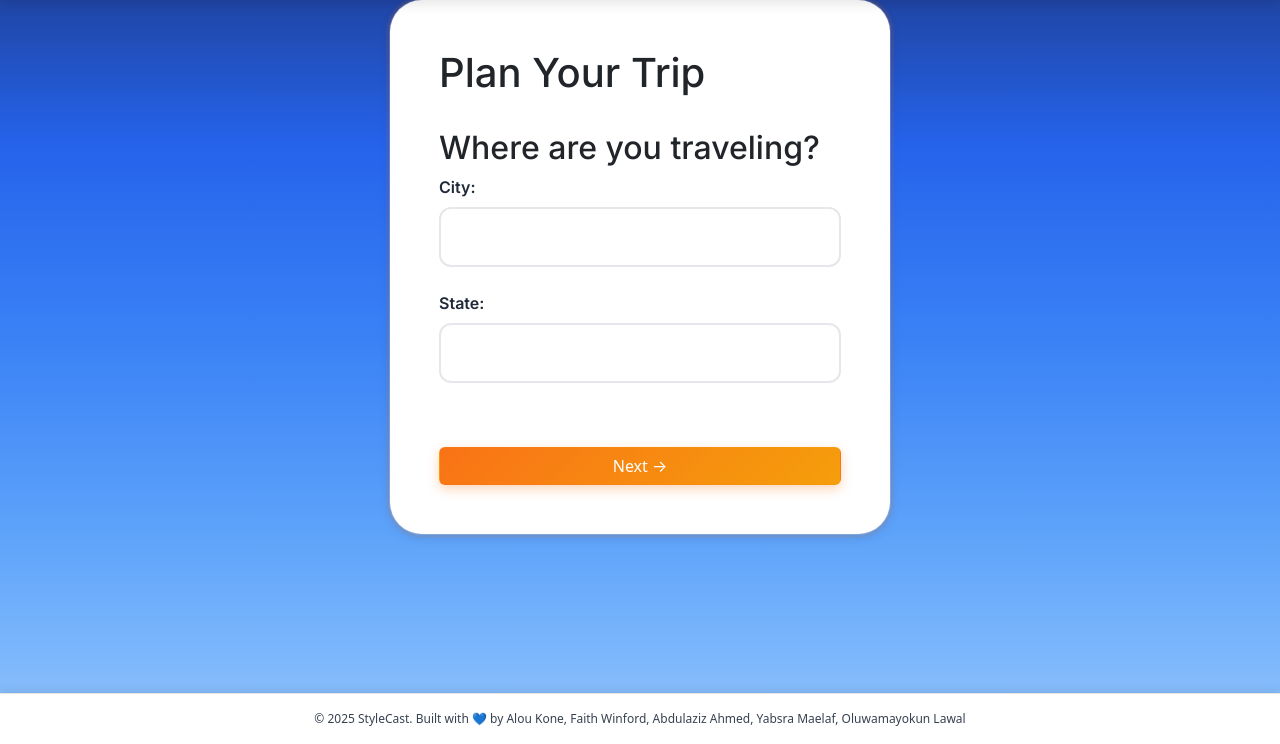
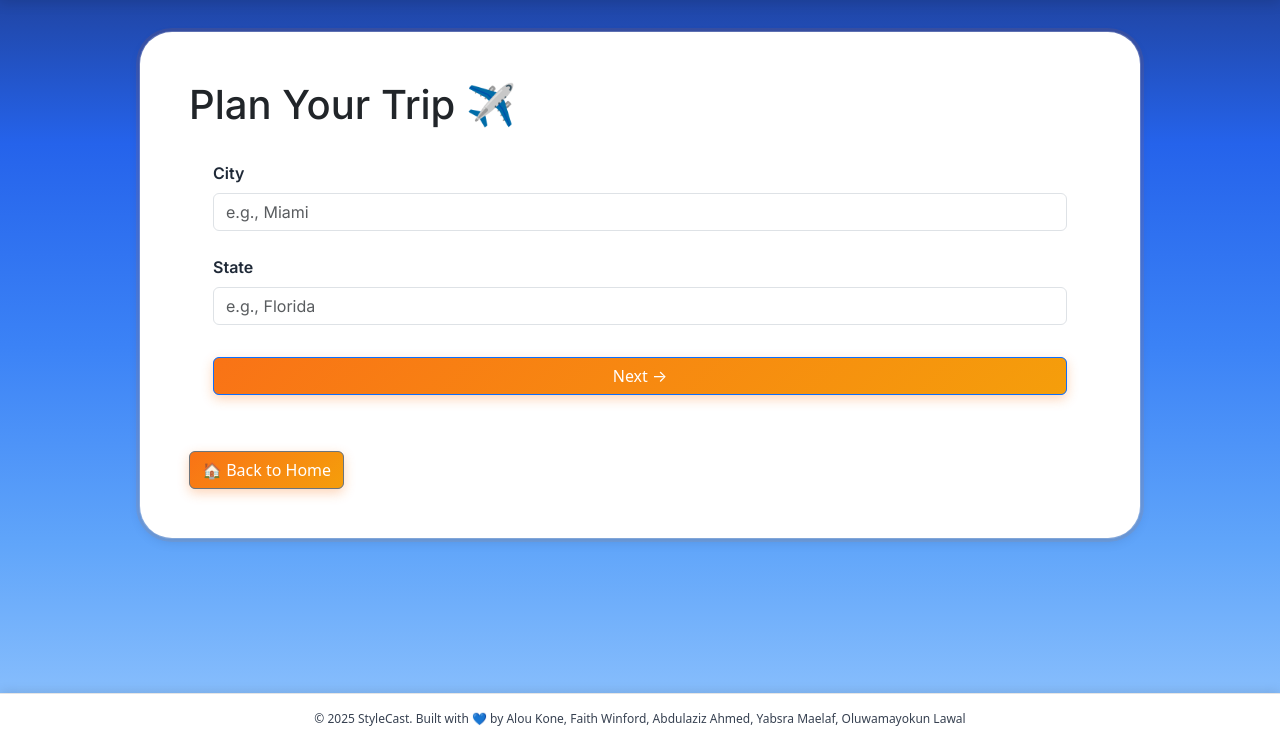
Before and after one commit to mayokunl/Weather-Based-Outfit-Planner, a Flask app: template app/templates/destination.html in a window 1280 px wide. Shown: the part 56-800 px from the top of the page. Run offline with Flask 3, Linux system fonts and the light colour scheme; the template is opened without the code that fills it, so the values that code supplies are empty.

Commit message:
Some css fixes

```diff
--- a/app/static/modern.css
+++ b/app/static/modern.css
@@ -541,7 +541,7 @@ p {
 }
 
 .card .title {
-  font-size: var(--font-size-xl);
+  font-size: var(--font-size-lg);
   font-weight: var(--font-bold);
   color: var(--color-text-primary);
   margin-bottom: var(--spacing-lg);
--- a/app/templates/closet.html
+++ b/app/templates/closet.html
@@ -1,7 +1,7 @@
 {% extends "layout.html" %}
 {% block content %}
 <div class="container-card container-wide mt-xl">
-  <h1 class="heading-1">🧥 My Closet</h1>
+  <h1 class="heading-1">My Closet 🧥</h1>
 
   {% if items %}
     <div class="grid grid-2">
--- a/app/templates/destination.html
+++ b/app/templates/destination.html
@@ -1,18 +1,28 @@
 {% extends "layout.html" %}
 {% block content %}
-<form method="post" class="container-card container-form">
-  <h1 class="heading-1">Plan Your Trip</h1>
-  <div class="form-section">
-    <h2 class="heading-2">Where are you traveling?</h2>
-    <div class="form-group">
-      <label class="form-label">City:</label>
-      <input name="city" class="form-input" required>
-    </div>
-    <div class="form-group">
-      <label class="form-label">State:</label>
-      <input name="region" class="form-input" required>
-    </div>
+<div class="container-card container-wide mt-xl mb-3xl">
+  <h1 class="heading-1">Plan Your Trip ✈️</h1>
+
+  <div class="container-section">
+    <form method="post" class="p-lg">
+      <div class="form-group">
+        <label for="city" class="form-label">City</label>
+        <input id="city" name="city" class="form-control" placeholder="e.g., Miami" required>
+      </div>
+
+      <div class="form-group">
+        <label for="region" class="form-label">State</label>
+        <input id="region" name="region" class="form-control" placeholder="e.g., Florida" required>
+      </div>
+
+      <div class="text-center mt-xl">
+        <button type="submit" class="btn btn-primary btn-large">Next →</button>
+      </div>
+    </form>
   </div>
-  <button type="submit" class="btn btn-large">Next →</button>
-</form>
+
+  <div class="button-group mt-xl">
+    <a class="btn btn-secondary" href="{{ url_for('main.home') }}">🏠 Back to Home</a>
+  </div>
+</div>
 {% endblock %}
--- a/app/templates/home.html
+++ b/app/templates/home.html
@@ -7,7 +7,7 @@
     <div class="hero-content">
       <h1>TAKE YOUR CLOSET TO THE NEXT LEVEL</h1>
       <h1>RAIN OR SHINE.</h1>
-      <p>Get the perfect outfit for today.</p>
+      <p>Get the perfect outfit today.</p>
       {% if not current_user.is_authenticated %}
       <button class="btn btn-get-started" onclick="window.location.href='{{ url_for('auth.register') }}';">
         Get Started
--- a/app/templates/profile.html
+++ b/app/templates/profile.html
@@ -2,7 +2,7 @@
 {% block content %}
 <div class="container mt-3xl mb-3xl">
   <div class="container-card">
-    <h1 class="form-title">Your Profile</h1>
+    <h1 class="form-title">Your Profile 👤</h1>
 
     <!-- Profile Info Display -->
     <div id="view-profile">
```
Also changed, not shown: app/templates/completeProfile.html (+21 -8 lines).
